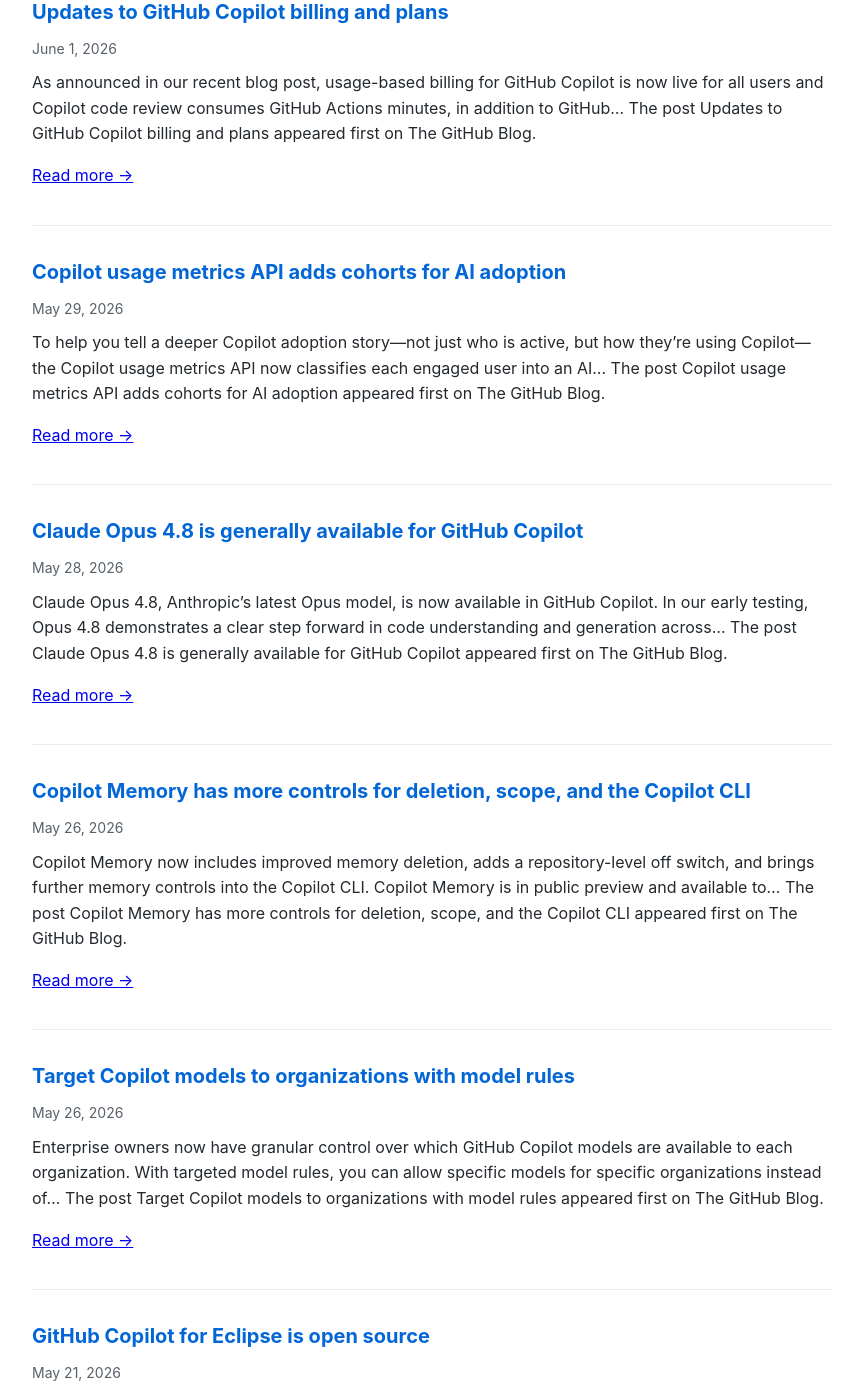
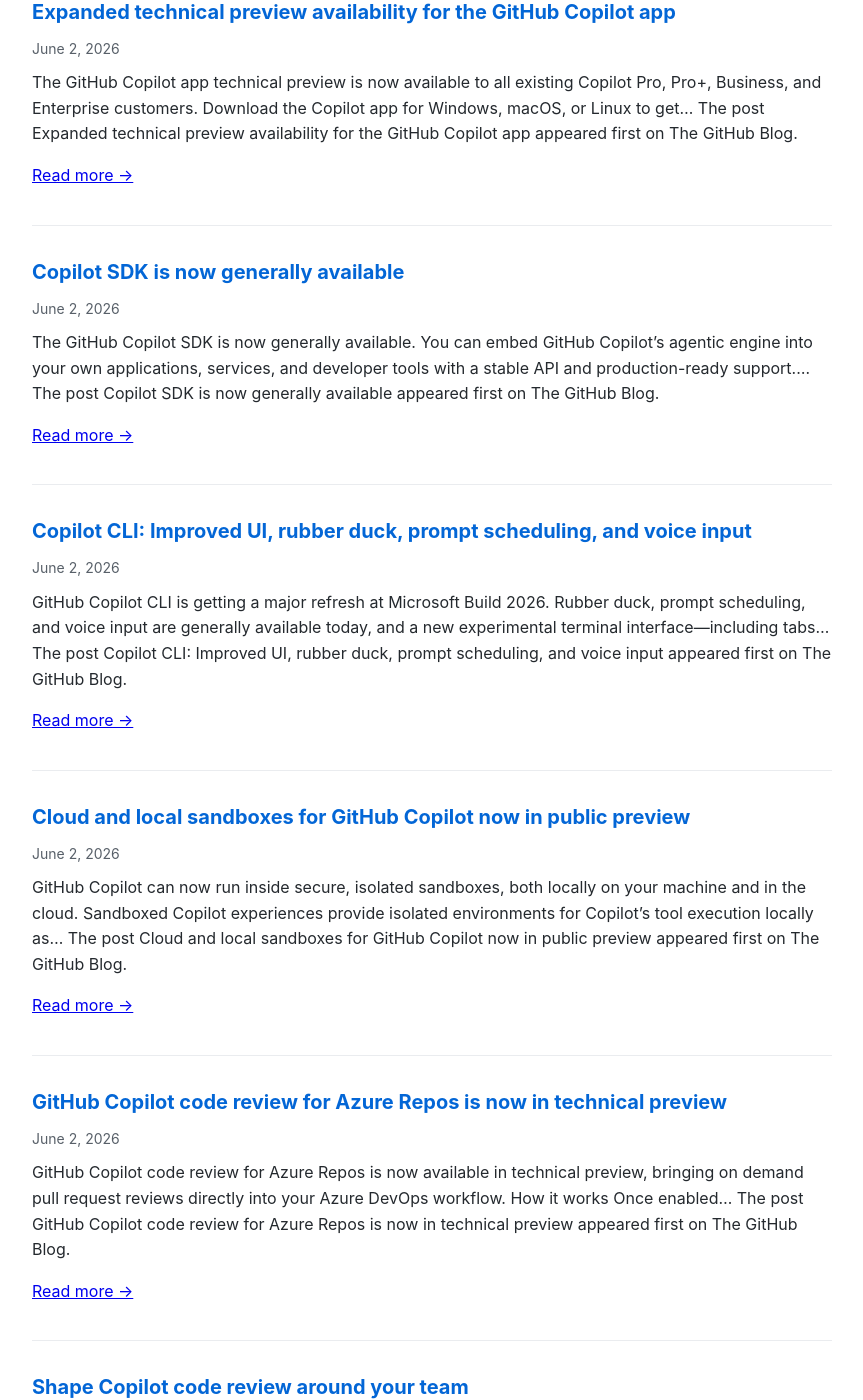
Before and after one commit to Oregand/oregand.github.io, a Jekyll site: the page copilot-feed.html, which Jekyll copies as it is, in a window 1280 px wide and 1400 px high, scrolled down 389 px. Shown: the whole window, without its empty margins (208-1071 px from the left). Built offline with Jekyll 4.4.1, drawn with Linux system fonts in a browser that asks for light colours; some of the changed text lies outside the part shown.

Commit message:
Update RSS feed

```diff
--- a/copilot-feed.html
+++ b/copilot-feed.html
@@ -65,136 +65,136 @@
 
   <div class="feed-item">
     <div class="feed-title">
-      <a href="https://github.blog/changelog/2026-06-01-evaluation-models-in-auto-for-individual-plans" target="_blank">Evaluation models in auto for individual plans</a>
+      <a href="https://github.blog/changelog/2026-06-02-gpt-4-1-deprecated" target="_blank">GPT-4.1 deprecated</a>
     </div>
-    <div class="feed-date">June 1, 2026</div>
+    <div class="feed-date">June 2, 2026</div>
     <div class="feed-description">
-      GitHub Copilot offers access to evaluation models for individual non-enterprise users, and these models may be served in Copilot auto model selection. To disable use of evaluation models through Copilot&#8230;
-The post Evaluation models in auto for individual plans appeared first on The GitHub Blog.
+      We have deprecated GPT-4.1 across all GitHub Copilot experiences (including Copilot Chat, inline edits, ask and agent modes, and code completions), June 1, 2026. Model Deprecation date Suggested alternative GPT-4.1&#8230;
+The post GPT-4.1 deprecated appeared first on The GitHub Blog.
 
-      <p><a href="https://github.blog/changelog/2026-06-01-evaluation-models-in-auto-for-individual-plans" target="_blank">Read more →</a></p>
+      <p><a href="https://github.blog/changelog/2026-06-02-gpt-4-1-deprecated" target="_blank">Read more →</a></p>
     </div>
   </div>
 
   <div class="feed-item">
     <div class="feed-title">
-      <a href="https://github.blog/changelog/2026-06-01-updates-to-github-copilot-billing-and-plans" target="_blank">Updates to GitHub Copilot billing and plans</a>
+      <a href="https://github.blog/changelog/2026-06-02-expanded-technical-preview-availability-for-the-github-copilot-app" target="_blank">Expanded technical preview availability for the GitHub Copilot app</a>
     </div>
-    <div class="feed-date">June 1, 2026</div>
+    <div class="feed-date">June 2, 2026</div>
     <div class="feed-description">
-      As announced in our recent blog post, usage-based billing for GitHub Copilot is now live for all users and Copilot code review consumes GitHub Actions minutes, in addition to GitHub&#8230;
-The post Updates to GitHub Copilot billing and plans appeared first on The GitHub Blog.
+      The GitHub Copilot app technical preview is now available to all existing Copilot Pro, Pro+, Business, and Enterprise customers. Download the Copilot app for Windows, macOS, or Linux to get&#8230;
+The post Expanded technical preview availability for the GitHub Copilot app appeared first on The GitHub Blog.
 
-      <p><a href="https://github.blog/changelog/2026-06-01-updates-to-github-copilot-billing-and-plans" target="_blank">Read more →</a></p>
+      <p><a href="https://github.blog/changelog/2026-06-02-expanded-technical-preview-availability-for-the-github-copilot-app" target="_blank">Read more →</a></p>
     </div>
   </div>
 
   <div class="feed-item">
     <div class="feed-title">
-      <a href="https://github.blog/changelog/2026-05-29-copilot-usage-metrics-api-adds-cohorts-for-ai-adoption" target="_blank">Copilot usage metrics API adds cohorts for AI adoption</a>
+      <a href="https://github.blog/changelog/2026-06-02-copilot-sdk-is-now-generally-available" target="_blank">Copilot SDK is now generally available</a>
     </div>
-    <div class="feed-date">May 29, 2026</div>
+    <div class="feed-date">June 2, 2026</div>
     <div class="feed-description">
-      To help you tell a deeper Copilot adoption story&#8212;not just who is active, but how they&#8217;re using Copilot&#8212;the Copilot usage metrics API now classifies each engaged user into an AI&#8230;
-The post Copilot usage metrics API adds cohorts for AI adoption appeared first on The GitHub Blog.
+      The GitHub Copilot SDK is now generally available. You can embed GitHub Copilot&#8217;s agentic engine into your own applications, services, and developer tools with a stable API and production-ready support.&#8230;
+The post Copilot SDK is now generally available appeared first on The GitHub Blog.
 
-      <p><a href="https://github.blog/changelog/2026-05-29-copilot-usage-metrics-api-adds-cohorts-for-ai-adoption" target="_blank">Read more →</a></p>
+      <p><a href="https://github.blog/changelog/2026-06-02-copilot-sdk-is-now-generally-available" target="_blank">Read more →</a></p>
     </div>
   </div>
 
   <div class="feed-item">
     <div class="feed-title">
-      <a href="https://github.blog/changelog/2026-05-28-claude-opus-4-8-is-generally-available-for-github-copilot" target="_blank">Claude Opus 4.8 is generally available for GitHub Copilot</a>
+      <a href="https://github.blog/changelog/2026-06-02-copilot-cli-improved-ui-rubber-duck-prompt-scheduling-and-voice-input" target="_blank">Copilot CLI: Improved UI, rubber duck, prompt scheduling, and voice input</a>
     </div>
-    <div class="feed-date">May 28, 2026</div>
+    <div class="feed-date">June 2, 2026</div>
     <div class="feed-description">
-      Claude Opus 4.8, Anthropic&#8217;s latest Opus model, is now available in GitHub Copilot. In our early testing, Opus 4.8 demonstrates a clear step forward in code understanding and generation across&#8230;
-The post Claude Opus 4.8 is generally available for GitHub Copilot appeared first on The GitHub Blog.
+      GitHub Copilot CLI is getting a major refresh at Microsoft Build 2026. Rubber duck, prompt scheduling, and voice input are generally available today, and a new experimental terminal interface&#8212;including tabs&#8230;
+The post Copilot CLI: Improved UI, rubber duck, prompt scheduling, and voice input appeared first on The GitHub Blog.
 
-      <p><a href="https://github.blog/changelog/2026-05-28-claude-opus-4-8-is-generally-available-for-github-copilot" target="_blank">Read more →</a></p>
+      <p><a href="https://github.blog/changelog/2026-06-02-copilot-cli-improved-ui-rubber-duck-prompt-scheduling-and-voice-input" target="_blank">Read more →</a></p>
     </div>
   </div>
 
   <div class="feed-item">
     <div class="feed-title">
-      <a href="https://github.blog/changelog/2026-05-26-copilot-memory-has-more-controls-for-deletion-scope-and-the-copilot-cli" target="_blank">Copilot Memory has more controls for deletion, scope, and the Copilot CLI</a>
+      <a href="https://github.blog/changelog/2026-06-02-cloud-and-local-sandboxes-for-github-copilot-now-in-public-preview" target="_blank">Cloud and local sandboxes for GitHub Copilot now in public preview</a>
     </div>
-    <div class="feed-date">May 26, 2026</div>
+    <div class="feed-date">June 2, 2026</div>
     <div class="feed-description">
-      Copilot Memory now includes improved memory deletion, adds a repository-level off switch, and brings further memory controls into the Copilot CLI. Copilot Memory is in public preview and available to&#8230;
-The post Copilot Memory has more controls for deletion, scope, and the Copilot CLI appeared first on The GitHub Blog.
+      GitHub Copilot can now run inside secure, isolated sandboxes, both locally on your machine and in the cloud. Sandboxed Copilot experiences provide isolated environments for Copilot&#8217;s tool execution locally as&#8230;
+The post Cloud and local sandboxes for GitHub Copilot now in public preview appeared first on The GitHub Blog.
 
-      <p><a href="https://github.blog/changelog/2026-05-26-copilot-memory-has-more-controls-for-deletion-scope-and-the-copilot-cli" target="_blank">Read more →</a></p>
+      <p><a href="https://github.blog/changelog/2026-06-02-cloud-and-local-sandboxes-for-github-copilot-now-in-public-preview" target="_blank">Read more →</a></p>
     </div>
   </div>
 
   <div class="feed-item">
     <div class="feed-title">
-      <a href="https://github.blog/changelog/2026-05-26-target-copilot-models-to-organizations-with-model-rules" target="_blank">Target Copilot models to organizations with model rules</a>
+      <a href="https://github.blog/changelog/2026-06-02-github-copilot-code-review-for-azure-repos-is-now-in-technical-preview" target="_blank">GitHub Copilot code review for Azure Repos is now in technical preview</a>
     </div>
-    <div class="feed-date">May 26, 2026</div>
+    <div class="feed-date">June 2, 2026</div>
     <div class="feed-description">
-      Enterprise owners now have granular control over which GitHub Copilot models are available to each organization. With targeted model rules, you can allow specific models for specific organizations instead of&#8230;
-The post Target Copilot models to organizations with model rules appeared first on The GitHub Blog.
+      GitHub Copilot code review for Azure Repos is now available in technical preview, bringing on demand pull request reviews directly into your Azure DevOps workflow. How it works Once enabled&#8230;
+The post GitHub Copilot code review for Azure Repos is now in technical preview appeared first on The GitHub Blog.
 
-      <p><a href="https://github.blog/changelog/2026-05-26-target-copilot-models-to-organizations-with-model-rules" target="_blank">Read more →</a></p>
+      <p><a href="https://github.blog/changelog/2026-06-02-github-copilot-code-review-for-azure-repos-is-now-in-technical-preview" target="_blank">Read more →</a></p>
     </div>
   </div>
 
   <div class="feed-item">
     <div class="feed-title">
-      <a href="https://github.blog/changelog/2026-05-21-github-copilot-for-eclipse-is-open-source" target="_blank">GitHub Copilot for Eclipse is open source</a>
+      <a href="https://github.blog/changelog/2026-06-02-shape-copilot-code-review-around-your-team" target="_blank">Shape Copilot code review around your team</a>
     </div>
-    <div class="feed-date">May 21, 2026</div>
+    <div class="feed-date">June 2, 2026</div>
     <div class="feed-description">
-      Following our previous updates, GitHub Copilot for Eclipse is open source, with the code available on GitHub under the MIT license. This marks an important milestone for GitHub Copilot in&#8230;
-The post GitHub Copilot for Eclipse is open source appeared first on The GitHub Blog.
+      Copilot code review adapts to your team&#8217;s tools and standards and scales its depth to the complexity of each change. Today we&#8217;re shipping two public previews: Agent skills and MCP&#8230;
+The post Shape Copilot code review around your team appeared first on The GitHub Blog.
 
-      <p><a href="https://github.blog/changelog/2026-05-21-github-copilot-for-eclipse-is-open-source" target="_blank">Read more →</a></p>
+      <p><a href="https://github.blog/changelog/2026-06-02-shape-copilot-code-review-around-your-team" target="_blank">Read more →</a></p>
     </div>
   </div>
 
   <div class="feed-item">
     <div class="feed-title">
-      <a href="https://github.blog/changelog/2026-05-20-copilot-usage-metrics-reports-now-use-github-owned-download-urls" target="_blank">Copilot usage metrics reports now use GitHub-owned download URLs</a>
+      <a href="https://github.blog/changelog/2026-06-02-extend-github-with-agent-apps" target="_blank">Extend GitHub with agent apps</a>
     </div>
-    <div class="feed-date">May 20, 2026</div>
+    <div class="feed-date">June 2, 2026</div>
     <div class="feed-description">
-      As previously announced, the download URLs for Copilot usage metrics reports have migrated from Azure Front Door domains to a stable, GitHub-owned custom domain. This change improves URL stability and&#8230;
-The post Copilot usage metrics reports now use GitHub-owned download URLs appeared first on The GitHub Blog.
+      Agent apps are AI agents from GitHub partners, installable from the GitHub Marketplace, and integrated directly into GitHub. You install an agent app just like any other GitHub App from&#8230;
+The post Extend GitHub with agent apps appeared first on The GitHub Blog.
 
-      <p><a href="https://github.blog/changelog/2026-05-20-copilot-usage-metrics-reports-now-use-github-owned-download-urls" target="_blank">Read more →</a></p>
+      <p><a href="https://github.blog/changelog/2026-06-02-extend-github-with-agent-apps" target="_blank">Read more →</a></p>
     </div>
   </div>
 
   <div class="feed-item">
     <div class="feed-title">
-      <a href="https://github.blog/changelog/2026-05-20-updates-to-available-models-in-copilot-on-web" target="_blank">Updates to available models in Copilot on web</a>
+      <a href="https://github.blog/changelog/2026-06-02-introducing-copilot-cli-and-agentic-capabilities-enhancements-in-jetbrains-ides" target="_blank">Introducing Copilot CLI and agentic capabilities enhancements in JetBrains IDEs</a>
     </div>
-    <div class="feed-date">May 20, 2026</div>
+    <div class="feed-date">June 2, 2026</div>
     <div class="feed-description">
-      We have updated our available model selection for Copilot Chat on the web to deliver more consistent, high-quality responses. What&#8217;s changed While model choice is valuable, we are limiting the&#8230;
-The post Updates to available models in Copilot on web appeared first on The GitHub Blog.
+      With Copilot CLI now available in GitHub Copilot for JetBrains IDEs, this update centers on new capabilities for Copilot CLI sessions, while also delivering a broader set of agentic improvements.&#8230;
+The post Introducing Copilot CLI and agentic capabilities enhancements in JetBrains IDEs appeared first on The GitHub Blog.
 
-      <p><a href="https://github.blog/changelog/2026-05-20-updates-to-available-models-in-copilot-on-web" target="_blank">Read more →</a></p>
+      <p><a href="https://github.blog/changelog/2026-06-02-introducing-copilot-cli-and-agentic-capabilities-enhancements-in-jetbrains-ides" target="_blank">Read more →</a></p>
     </div>
   </div>
 
   <div class="feed-item">
     <div class="feed-title">
-      <a href="https://github.blog/changelog/2026-05-20-auto-model-selection-now-routes-based-on-your-task-in-vs-code" target="_blank">Auto model selection now routes based on your task in VS Code</a>
+      <a href="https://github.blog/changelog/2026-06-02-gemini-models-in-copilot-cli-cloud-agent-and-the-copilot-app" target="_blank">Gemini models in Copilot CLI, cloud agent, and the Copilot app</a>
     </div>
-    <div class="feed-date">May 20, 2026</div>
+    <div class="feed-date">June 2, 2026</div>
     <div class="feed-description">
-      GitHub Copilot auto model selection now routes to the best model for your task, using utilization and model health metrics for a high quality, reliable, and token-efficient experience. How it&#8230;
-The post Auto model selection now routes based on your task in VS Code appeared first on The GitHub Blog.
+      Two Gemini models are now available across additional GitHub Copilot surfaces. Gemini 3.1 Pro (Preview) and Gemini 3.5 Flash can now be used in: Copilot CLI Copilot cloud agent GitHub&#8230;
+The post Gemini models in Copilot CLI, cloud agent, and the Copilot app appeared first on The GitHub Blog.
 
-      <p><a href="https://github.blog/changelog/2026-05-20-auto-model-selection-now-routes-based-on-your-task-in-vs-code" target="_blank">Read more →</a></p>
+      <p><a href="https://github.blog/changelog/2026-06-02-gemini-models-in-copilot-cli-cloud-agent-and-the-copilot-app" target="_blank">Read more →</a></p>
     </div>
   </div>
 
   <div class="update-info">
-    Feed last updated: June 2, 2026 at 01:03 PM
+    Feed last updated: June 3, 2026 at 12:30 AM
   </div>
 </body>
 </html>
```
